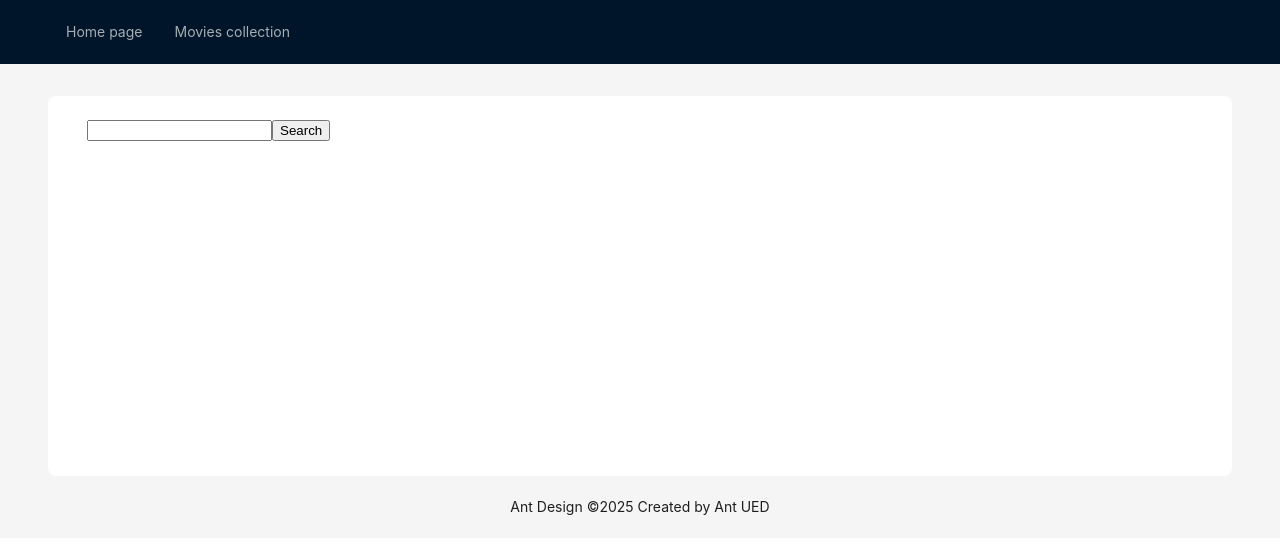
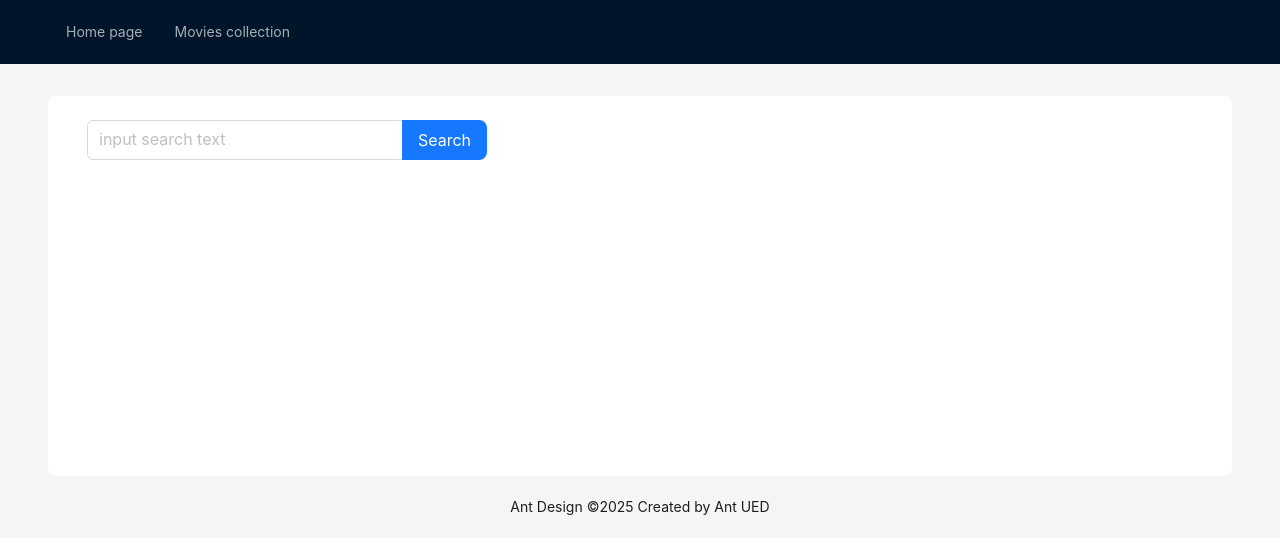
Before and after one commit to Anzhelika-Light/movies_react, a React (Vite) app: page /movies in a window 1280 px wide. Shown: the top 554 px of the page. Built offline with nearby package versions, Linux system fonts and the light colour scheme.

Commit message:
button and search form is done using ant design

```diff
--- a/src/components/Button.jsx
+++ /dev/null
@@ -1,8 +0,0 @@
-import React from "react";
-import { Button, Flex } from "antd";
-const LoadMoreBtn = () => (
-  <Flex gap="small" wrap>
-    <Button type="primary">Load More</Button>
-  </Flex>
-);
-export default LoadMoreBtn;
--- a/src/components/MovieSearchForm.jsx
+++ b/src/components/MovieSearchForm.jsx
@@ -1,31 +1,80 @@
 import { useState } from "react";
+import { Button, Checkbox, Form, Input } from "antd";
+const { Search } = Input;
 
 const INITIAL_STATE = {
   search: "",
 };
 
+const onFinish = (values) => {
+  console.log("Success:", values);
+};
+// const onFinishFailed = (errorInfo) => {
+//   console.log("Failed:", errorInfo);
+// };
+
 const MovieSearchForm = ({ onSubmit }) => {
-  const [state, setState] = useState({ ...INITIAL_STATE });
+  // const [state, setState] = useState({ ...INITIAL_STATE });
 
-  const handleChange = ({ target }) => {
-    const { name, value } = target;
-    setState((prevState) => ({ ...prevState, [name]: value }));
+  // const handleChange = ({ target }) => {
+  //   const { name, value } = target;
+  //   setState((prevState) => ({ ...prevState, [name]: value }));
+  // };
+
+  // const handleSubmit = (e) => {
+  //   e.preventDefault();
+  //   onSubmit({ ...state });
+  //   setState({ ...INITIAL_STATE });
+  // };
+
+  // const { search } = state;
+
+  const onSearch = (value, _e, info) => {
+    console.log(info?.source, value);
+    onSubmit(value);
   };
 
-  const handleSubmit = (e) => {
-    e.preventDefault();
-    onSubmit({ ...state });
-    setState({ ...INITIAL_STATE });
-  };
+  return (
+    <Form
+      // onValuesChange={handleSubmit}
+      name="basic"
+      // labelCol={{ span: 8 }}
+      wrapperCol={{ span: 16 }}
+      style={{ maxWidth: 600 }}
+      // initialValues={{ remember: true }}
+      onFinish={onFinish}
+      // onFinishFailed={onFinishFailed}
+      autoComplete="off"
+    >
+      <Form.Item
+        // label={null}
+        name="search"
+        rules={[
+          { required: true, message: "Please input the movie you search!" },
+        ]}
+      >
+        <Search
+          placeholder="input search text"
+          allowClear
+          enterButton="Search"
+          size="large"
+          onSearch={onSearch}
+        />
+        {/* <Input name="search" value={search} onChange={handleChange} /> */}
+      </Form.Item>
 
-  const { search } = state;
+      {/* <Form.Item>
+        <Button type="primary" htmlType="submit">
+          Submit
+        </Button>
+      </Form.Item> */}
+    </Form>
+  );
 
-  return (
-    <form onSubmit={handleSubmit}>
-      <input name="search" value={search} onChange={handleChange} />
-      <button type="submit">Search</button>
-    </form>
-  );
+  <form onSubmit={handleSubmit}>
+    <input name="search" value={search} onChange={handleChange} />
+    <button type="submit">Search</button>
+  </form>;
 };
 
 export default MovieSearchForm;
--- a/src/components/MoviesList/MoviesList.styled.jsx
+++ b/src/components/MoviesList/MoviesList.styled.jsx
@@ -14,4 +14,5 @@ export const Title = styled.p`
   font-size: 14px;
   text-align: center;
   margin-top: 10px;
+  font-weight: bold;
 `;
--- a/src/pages/Home.jsx
+++ b/src/pages/Home.jsx
@@ -1,23 +1,8 @@
 import { useEffect, useState } from "react";
-import { Typography } from "antd";
+import { Typography, Button, Flex } from "antd";
 import MoviesList from "../components/MoviesList/MoviesList";
 import Container from "../components/Container";
 import { getMovies } from "../services/movies-api";
-import LoadMoreBtn from "../components/Button";
-
-// import React from 'react';
-// import { Typography } from 'antd';
-// const { Title } = Typography;
-// const App = () => (
-//   <>
-//     <Title>h1. Ant Design</Title>
-//     <Title level={2}>h2. Ant Design</Title>
-//     <Title level={3}>h3. Ant Design</Title>
-//     <Title level={4}>h4. Ant Design</Title>
-//     <Title level={5}>h5. Ant Design</Title>
-//   </>
-// );
-// export default App;
 
 const Home = () => {
   const [items, setItems] = useState([]);
@@ -55,15 +40,20 @@ const Home = () => {
   return (
     <Container>
       <Title>The most popular movies for today</Title>
-      {/* <h1>The most popular movies for today</h1> */}
+
       {isMovies && <MoviesList items={items} />}
       {loading && <p>...loading</p>}
       {error && <p>Oops! Something went wrong. Try again later, please.</p>}
-      {isMovies && (
-        <button type="button" onClick={loadMore}>
-          Load more
-        </button>
-        // <LoadMoreBtn onClick={loadMore} />
+      {isMovies && !loading && (
+        <Flex gap="small" wrap>
+          <Button
+            type="primary"
+            onClick={loadMore}
+            styles={{ marginTop: "10px" }}
+          >
+            Load More
+          </Button>
+        </Flex>
       )}
     </Container>
   );
--- a/src/pages/Movies.jsx
+++ b/src/pages/Movies.jsx
@@ -1,10 +1,10 @@
 import { useEffect, useState } from "react";
+import { Typography, Button, Flex } from "antd";
 import MovieSearchForm from "../components/MovieSearchForm.jsx";
 import MoviesList from "../components/MoviesList/MoviesList.jsx";
 import Container from "../components/Container.jsx";
 import { searchMovies } from "../services/movies-api";
 import { useLocation, useSearchParams } from "react-router-dom";
-import LoadMoreBtn from "../components/Button.jsx";
 
 const Movies = () => {
   const [items, setItems] = useState([]);
@@ -33,7 +33,7 @@ const Movies = () => {
     }
   }, [page, query]);
 
-  const onSearch = ({ search }) => {
+  const onSearch = (search) => {
     const nextParams = search !== "" ? { query: search } : {};
     setSearchParams(nextParams);
     setPage(1);
@@ -53,11 +53,16 @@ const Movies = () => {
 
       {loading && <p>...loading</p>}
       {error && <p>Oops! Something went wrong. Try again later, please.</p>}
-      {isMovies && (
-        <button type="button" onClick={loadMore}>
-          Load more
-        </button>
-        // <LoadMoreBtn onClick={loadMore} />
+      {isMovies && !loading && (
+        <Flex gap="small" wrap>
+          <Button
+            type="primary"
+            onClick={loadMore}
+            styles={{ marginTop: "10px" }}
+          >
+            Load More
+          </Button>
+        </Flex>
       )}
     </Container>
   );
```
